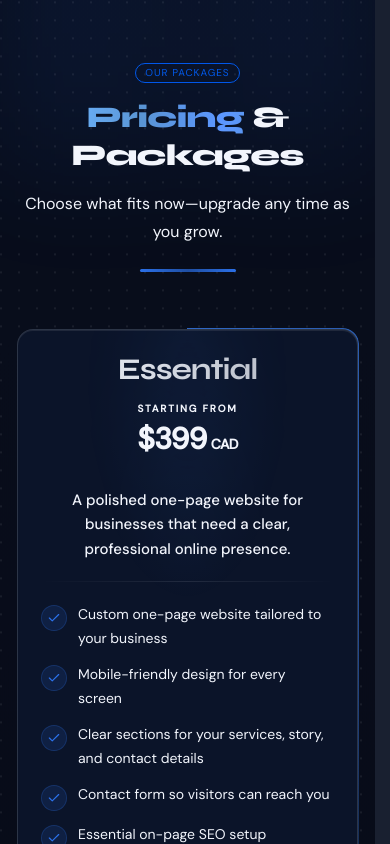
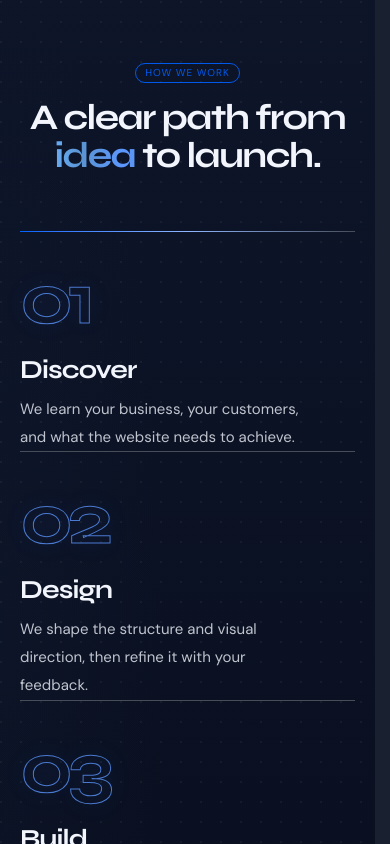
Before and after one commit to miladmo68/milink-pro, a Next.js app: page / in a window 390 px wide. Shown: the part 7540-8384 px from the top of the page. Built offline with nearby package versions, Linux system fonts and the light colour scheme.

Commit message:
feat(marketing): add process section

```diff
--- a/src/app/globals.css
+++ b/src/app/globals.css
@@ -528,6 +528,7 @@ html[data-theme="dark"] {
 /* Force stacking context on sections so -z-10 depth divs paint inside the section, not behind it */
 html[data-theme="dark"] #services,
 html[data-theme="dark"] #work,
+html[data-theme="dark"] #process,
 html[data-theme="dark"] #pricing,
 html[data-theme="dark"] #testimonials,
 html[data-theme="dark"] #faq,
--- a/src/app/page.jsx
+++ b/src/app/page.jsx
@@ -6,6 +6,7 @@ import Navbar from "../components/Navbar.jsx";
 import Footer from "../components/Footer.jsx";
 import Hero from "../sections/Hero.jsx";
 import Services from "../sections/Services.jsx";
+import Process from "../sections/Process.jsx";
 import Work from "../sections/Work.jsx";
 import Pricing from "../sections/Pricing.jsx";
 import Testimonials from "../sections/Testimonials.jsx";
@@ -67,6 +68,11 @@ export default function HomePage() {
           <Work onOpen={(payload) => setModal(payload)} />
         </section>
 
+        <section aria-label="How We Work">
+          <h2 className="sr-only">How We Work</h2>
+          <Process />
+        </section>
+
         <section aria-label="Pricing & Packages">
           <h2 className="sr-only">Pricing & Packages</h2>
           <Pricing />
--- /dev/null
+++ b/src/sections/Process.jsx
@@ -0,0 +1,120 @@
+"use client";
+
+import { motion, useReducedMotion } from "framer-motion";
+import { Reveal, REVEAL_EASE } from "../components/scroll-reveal.jsx";
+
+const STEPS = [
+  {
+    number: "01",
+    title: "Discover",
+    description: "We learn your business, your customers, and what the website needs to achieve.",
+  },
+  {
+    number: "02",
+    title: "Design",
+    description: "We shape the structure and visual direction, then refine it with your feedback.",
+  },
+  {
+    number: "03",
+    title: "Build",
+    description: "We develop a fast, mobile-first website with SEO foundations built in from day one.",
+  },
+  {
+    number: "04",
+    title: "Launch & Grow",
+    description: "We launch together, then stay available for updates, maintenance, and what comes next.",
+  },
+];
+
+function ProcessStep({ step, index }) {
+  const reduced = useReducedMotion();
+
+  return (
+    <Reveal from="up" distance={26} delay={0.1 + index * 0.1} className="h-full">
+      <motion.article
+        className="group relative h-full px-0 pt-8 sm:px-7 sm:pt-10 xl:px-8"
+        whileHover={reduced ? undefined : { y: -5 }}
+        transition={{ duration: 0.35, ease: REVEAL_EASE }}
+      >
+        <motion.span
+          className="block font-display text-[72px] font-semibold leading-none tracking-[-0.07em] sm:text-[84px] lg:text-[88px]"
+          style={{
+            color: "transparent",
+            WebkitTextStroke: "1px rgb(var(--brand-soft) / 0.78)",
+            textShadow: "0 0 26px rgb(var(--brand) / 0.08)",
+          }}
+          whileHover={reduced ? undefined : { color: "rgb(var(--brand-soft))", textShadow: "0 0 30px rgb(var(--brand) / 0.28)" }}
+          transition={{ duration: 0.45, ease: REVEAL_EASE }}
+        >
+          {step.number}
+        </motion.span>
+        <h3 className="mt-5 font-display text-[26px] font-semibold leading-[1.05] tracking-[-0.035em] sm:text-[28px]" style={{ color: "var(--text-primary)" }}>
+          {step.title}
+        </h3>
+        <p className="mt-3 max-w-[28ch] font-body text-[15px] leading-7" style={{ color: "var(--text-secondary)" }}>
+          {step.description}
+        </p>
+      </motion.article>
+    </Reveal>
+  );
+}
+
+function stepBorderClass(index) {
+  return [
+    index > 0 && "border-t",
+    (index === 1 || index === 3) && "sm:border-l sm:border-t-0",
+    (index === 2 || index === 3) && "sm:border-t",
+    index > 0 && "xl:border-l xl:border-t-0",
+  ].filter(Boolean).join(" ");
+}
+
+export default function Process() {
+  const reduced = useReducedMotion();
+
+  return (
+    <section id="process" className="relative scroll-mt-24 overflow-hidden bg-base-100 py-24 dark:!bg-transparent sm:py-28">
+      <div className="pointer-events-none absolute inset-0 -z-10 hidden dark:block" aria-hidden="true">
+        <div className="section-depth-work" />
+        <div className="absolute inset-0 opacity-[0.045] [background-image:radial-gradient(circle_at_1px_1px,#fff_1px,transparent_1.2px)] [background-size:20px_20px]" />
+        <div className="bg-orb bg-orb--top-right opacity-25" />
+        <div className="bg-orb bg-orb--accent bg-orb--bottom-left opacity-20" />
+      </div>
+      <div className="mx-auto w-full max-w-[1240px] px-5 sm:px-10">
+        <div className="mx-auto max-w-3xl text-center">
+          <Reveal from="up" distance={12}>
+            <div className="badge badge-outline mb-4 border-primary/38 text-[10px] uppercase tracking-widest text-primary/90">
+              How We Work
+            </div>
+          </Reveal>
+          <Reveal from="up" distance={20}>
+            <h2 className="font-display text-4xl font-semibold leading-[1.05] tracking-[-0.045em] sm:text-5xl md:text-6xl" style={{ color: "var(--text-primary)" }}>
+              A clear path from <span className="gradient-text">idea</span> to launch.
+            </h2>
+          </Reveal>
+        </div>
+
+        <div className="relative mt-14 border-t" style={{ borderColor: "var(--surface-border)" }}>
+          <motion.div
+            className="absolute left-0 top-[-1px] h-px w-full origin-left bg-gradient-to-r from-primary via-[#8fb6ff] to-transparent"
+            initial={{ scaleX: 0 }}
+            whileInView={{ scaleX: 1 }}
+            viewport={{ once: true, amount: 0.2 }}
+            transition={{ duration: reduced ? 0 : 1.15, ease: REVEAL_EASE, delay: reduced ? 0 : 0.1 }}
+            aria-hidden="true"
+          />
+          <div className="grid grid-cols-1 sm:grid-cols-2 xl:grid-cols-4">
+            {STEPS.map((step, index) => (
+              <div
+                key={step.number}
+                className={`min-w-0 ${stepBorderClass(index)}`}
+                style={{ borderColor: "var(--surface-border)" }}
+              >
+                <ProcessStep step={step} index={index} />
+              </div>
+            ))}
+          </div>
+        </div>
+      </div>
+    </section>
+  );
+}
```
Also changed, not shown: 1 other file (tests, documents, lock files or other folders).
